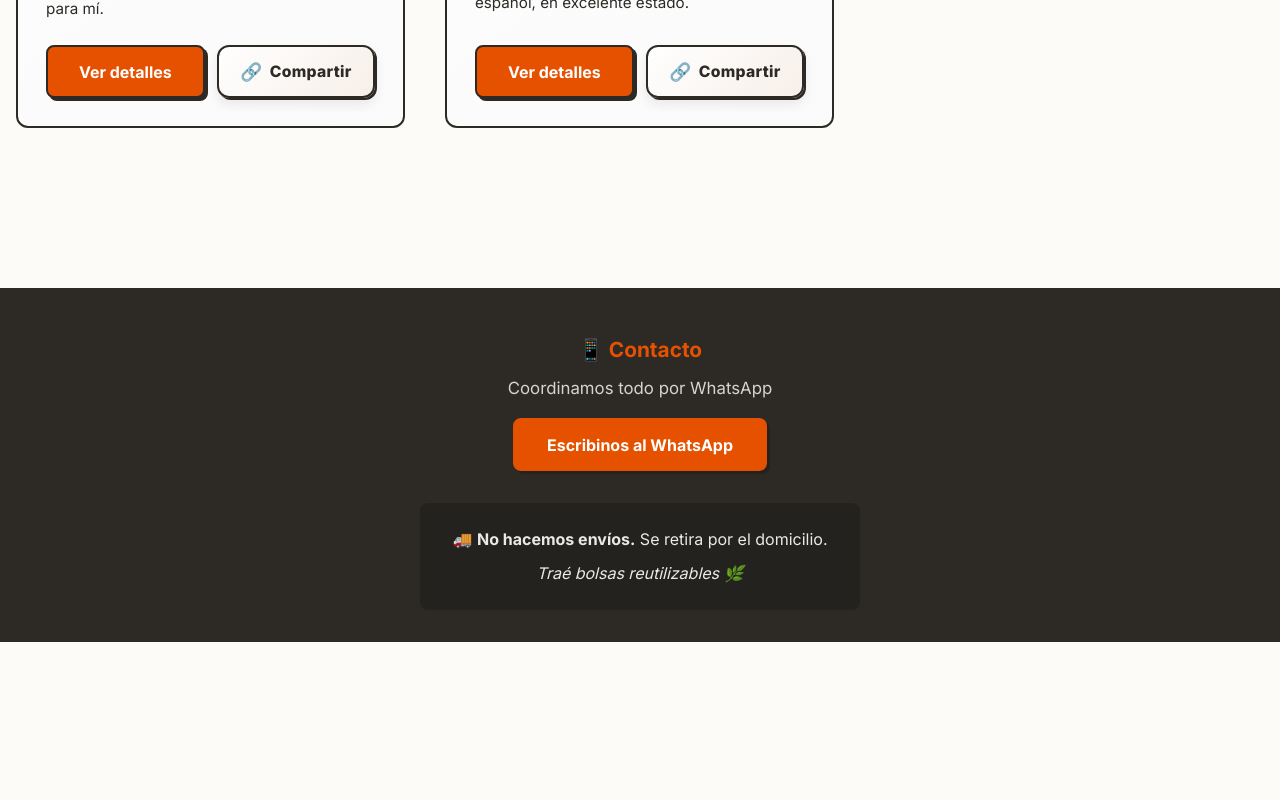
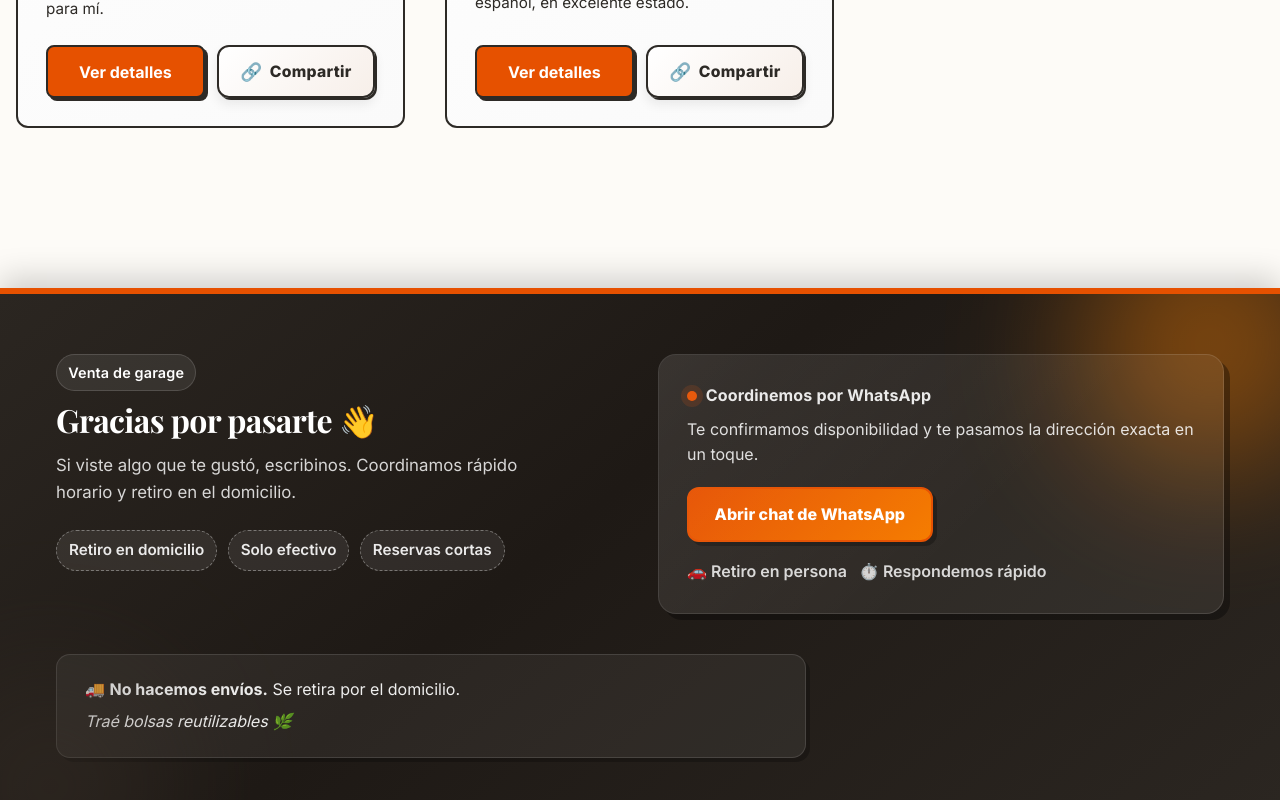
Before and after one commit to pablitxn/garage-sale, a React (Vite) app: page / in a window 1280 px wide. Shown: the part 2606-3406 px from the top of the page. Before the commit the page ends 3248 px from the top, so only its background shows below. Built offline with nearby package versions, Linux system fonts and the light colour scheme.

Commit message:
Restyle footer experience

```diff
--- a/src/components/Footer.css
+++ b/src/components/Footer.css
@@ -1,92 +1,218 @@
 .site-footer {
-    background-color: var(--color-text);
-    color: var(--color-text-inverse);
-    padding: 3rem 0 2rem;
     margin-top: 4rem;
 }
 
-.footer-content {
-    display: flex;
-    flex-direction: column;
-    align-items: center;
-    gap: 2rem;
-    text-align: center;
+.footer-backdrop {
+    position: relative;
+    overflow: hidden;
+    background: linear-gradient(140deg, #2b2621 0%, #1e1915 45%, #2b2621 100%);
+    color: var(--color-text-inverse);
+    padding: 3.75rem 0 3rem;
+    border-top: 6px solid var(--color-accent);
+    box-shadow: 0 -10px 30px rgba(0, 0, 0, 0.18);
 }
 
-.footer-contact h3 {
-    color: var(--color-accent);
-    margin-bottom: 0.75rem;
-    font-size: 1.3rem;
+.footer-backdrop::before,
+.footer-backdrop::after {
+    content: '';
+    position: absolute;
+    border-radius: 50%;
+    filter: blur(70px);
+    opacity: 0.45;
+    pointer-events: none;
 }
 
-.footer-contact p {
-    margin-bottom: 1rem;
-    color: rgba(255, 255, 255, 0.8);
+.footer-backdrop::before {
+    width: 260px;
+    height: 260px;
+    background: #f57c00;
+    top: -80px;
+    right: -60px;
+}
+
+.footer-backdrop::after {
+    width: 220px;
+    height: 220px;
+    background: #3d342c;
+    bottom: -90px;
+    left: -60px;
+}
+
+.footer-grid {
+    display: grid;
+    grid-template-columns: repeat(2, minmax(0, 1fr));
+    gap: 2.25rem;
+    align-items: stretch;
+}
+
+.footer-brand h3 {
+    font-family: var(--font-heading);
+    font-size: 2rem;
+    margin-bottom: 0.75rem;
+    letter-spacing: -0.02em;
+}
+
+.footer-description {
+    color: rgba(255, 255, 255, 0.82);
     font-size: 1.05rem;
+    max-width: 520px;
+}
+
+.footer-eyebrow {
+    display: inline-flex;
+    align-items: center;
+    gap: 0.4rem;
+    padding: 0.35rem 0.7rem;
+    margin-bottom: 0.5rem;
+    background: rgba(255, 255, 255, 0.08);
+    border: 1px solid rgba(255, 255, 255, 0.14);
+    border-radius: 999px;
+    font-weight: 600;
+    font-size: 0.9rem;
+    letter-spacing: 0.01em;
+}
+
+.footer-tags {
+    display: flex;
+    flex-wrap: wrap;
+    gap: 0.65rem;
+    margin-top: 1.5rem;
+}
+
+.footer-tag {
+    padding: 0.45rem 0.75rem;
+    border-radius: 999px;
+    background: rgba(255, 255, 255, 0.08);
+    border: 1px dashed rgba(255, 255, 255, 0.35);
+    color: rgba(255, 255, 255, 0.9);
+    font-weight: 600;
+    font-size: 0.95rem;
+}
+
+.footer-card {
+    background: rgba(255, 255, 255, 0.06);
+    border: 1px solid rgba(255, 255, 255, 0.12);
+    border-radius: 18px;
+    padding: 1.75rem;
+    position: relative;
+    overflow: hidden;
+    box-shadow: 6px 6px 0 rgba(0, 0, 0, 0.35);
+}
+
+.footer-card::after {
+    content: '';
+    position: absolute;
+    inset: 0;
+    background: linear-gradient(135deg, rgba(255, 255, 255, 0.06), transparent 60%);
+    pointer-events: none;
+}
+
+.footer-card__header {
+    display: flex;
+    align-items: center;
+    gap: 0.55rem;
+    margin-bottom: 0.5rem;
+}
+
+.footer-card__indicator {
+    width: 10px;
+    height: 10px;
+    border-radius: 50%;
+    background: var(--color-accent);
+    box-shadow: 0 0 0 6px rgba(230, 81, 0, 0.15);
+}
+
+.footer-card__eyebrow {
+    font-weight: 700;
+    letter-spacing: 0.01em;
+    color: rgba(255, 255, 255, 0.9);
+}
+
+.footer-card__text {
+    color: rgba(255, 255, 255, 0.85);
+    margin-bottom: 1.2rem;
 }
 
 .whatsapp-button {
-    display: inline-block;
-    padding: 0.9rem 2rem;
-    background-color: var(--color-accent);
+    display: inline-flex;
+    align-items: center;
+    justify-content: center;
+    gap: 0.45rem;
+    padding: 0.95rem 1.6rem;
+    background: var(--gradient-accent);
     color: var(--color-text-inverse);
     border: 2px solid var(--color-accent);
-    border-radius: 8px;
-    font-weight: bold;
+    border-radius: 12px;
+    font-weight: 800;
     font-size: 1rem;
     cursor: pointer;
-    transition: all 0.25s ease;
-    box-shadow: 3px 3px 0 rgba(0, 0, 0, 0.2);
+    transition: transform 0.2s ease, box-shadow 0.2s ease, background 0.3s ease;
+    box-shadow: 4px 4px 0 rgba(0, 0, 0, 0.28);
 }
 
 .whatsapp-button:hover {
     transform: translate(-2px, -2px);
-    box-shadow: 5px 5px 0 rgba(0, 0, 0, 0.3);
+    box-shadow: 7px 7px 0 rgba(0, 0, 0, 0.32);
+}
+
+.footer-meta {
+    display: flex;
+    gap: 0.75rem;
+    flex-wrap: wrap;
+    margin-top: 1.1rem;
+    color: rgba(255, 255, 255, 0.82);
+    font-weight: 600;
 }
 
 .footer-disclaimer {
-    padding: 1.5rem 2rem;
-    background: rgba(0, 0, 0, 0.2);
-    border-radius: 8px;
-    max-width: 600px;
+    margin-top: 2.5rem;
+    padding: 1.4rem 1.75rem;
+    background: rgba(255, 255, 255, 0.06);
+    border: 1px solid rgba(255, 255, 255, 0.12);
+    border-radius: 14px;
+    display: flex;
+    flex-direction: column;
+    gap: 0.4rem;
+    box-shadow: 4px 4px 0 rgba(0, 0, 0, 0.25);
+    max-width: 750px;
 }
 
 .footer-disclaimer p {
-    color: rgba(255, 255, 255, 0.9);
-    margin-bottom: 0.5rem;
+    color: rgba(255, 255, 255, 0.92);
     font-size: 1rem;
 }
 
-.footer-disclaimer p:last-child {
-    margin-bottom: 0;
-}
-
 .footer-note {
-    font-size: 0.9rem;
+    font-size: 0.95rem;
     color: rgba(255, 255, 255, 0.7);
     font-style: italic;
 }
 
+@media (max-width: 900px) {
+    .footer-grid {
+        grid-template-columns: 1fr;
+    }
+
+    .footer-card {
+        order: -1;
+    }
+}
+
 @media (max-width: 768px) {
     .site-footer {
-        padding: 2.5rem 1rem;
         margin-top: 3rem;
     }
 
-    .footer-content {
-        gap: 2rem;
+    .footer-backdrop {
+        padding: 3rem 0 2.5rem;
     }
 
-    .footer-contact h3 {
-        font-size: 1.2rem;
+    .footer-card,
+    .footer-disclaimer {
+        box-shadow: 3px 3px 0 rgba(0, 0, 0, 0.28);
     }
 
     .whatsapp-button {
-        padding: 0.85rem 1.75rem;
-        font-size: 0.95rem;
-    }
-
-    .footer-disclaimer {
-        padding: 1.25rem 1.5rem;
+        width: 100%;
     }
 }
--- a/src/components/Footer.jsx
+++ b/src/components/Footer.jsx
@@ -11,14 +11,41 @@ const Footer = () => {
 
     return (
         <footer className="site-footer">
-            <div className="container">
-                <div className="footer-content">
-                    <div className="footer-contact">
-                        <h3>📱 Contacto</h3>
-                        <p>Coordinamos todo por WhatsApp</p>
-                        <button onClick={handleWhatsAppClick} className="whatsapp-button">
-                            Escribinos al WhatsApp
-                        </button>
+            <div className="footer-backdrop">
+                <div className="container">
+                    <div className="footer-grid">
+                        <div className="footer-brand">
+                            <p className="footer-eyebrow">Venta de garage</p>
+                            <h3>Gracias por pasarte 👋</h3>
+                            <p className="footer-description">
+                                Si viste algo que te gustó, escribinos. Coordinamos rápido horario y retiro en
+                                el domicilio.
+                            </p>
+
+                            <div className="footer-tags">
+                                <span className="footer-tag">Retiro en domicilio</span>
+                                <span className="footer-tag">Solo efectivo</span>
+                                <span className="footer-tag">Reservas cortas</span>
+                            </div>
+                        </div>
+
+                        <div className="footer-card">
+                            <div className="footer-card__header">
+                                <span className="footer-card__indicator" aria-hidden="true" />
+                                <p className="footer-card__eyebrow">Coordinemos por WhatsApp</p>
+                            </div>
+                            <p className="footer-card__text">
+                                Te confirmamos disponibilidad y te pasamos la dirección exacta en un toque.
+                            </p>
+                            <button onClick={handleWhatsAppClick} className="whatsapp-button">
+                                Abrir chat de WhatsApp
+                            </button>
+
+                            <div className="footer-meta">
+                                <span>🚗 Retiro en persona</span>
+                                <span>⏱️ Respondemos rápido</span>
+                            </div>
+                        </div>
                     </div>
 
                     <div className="footer-disclaimer">
```
